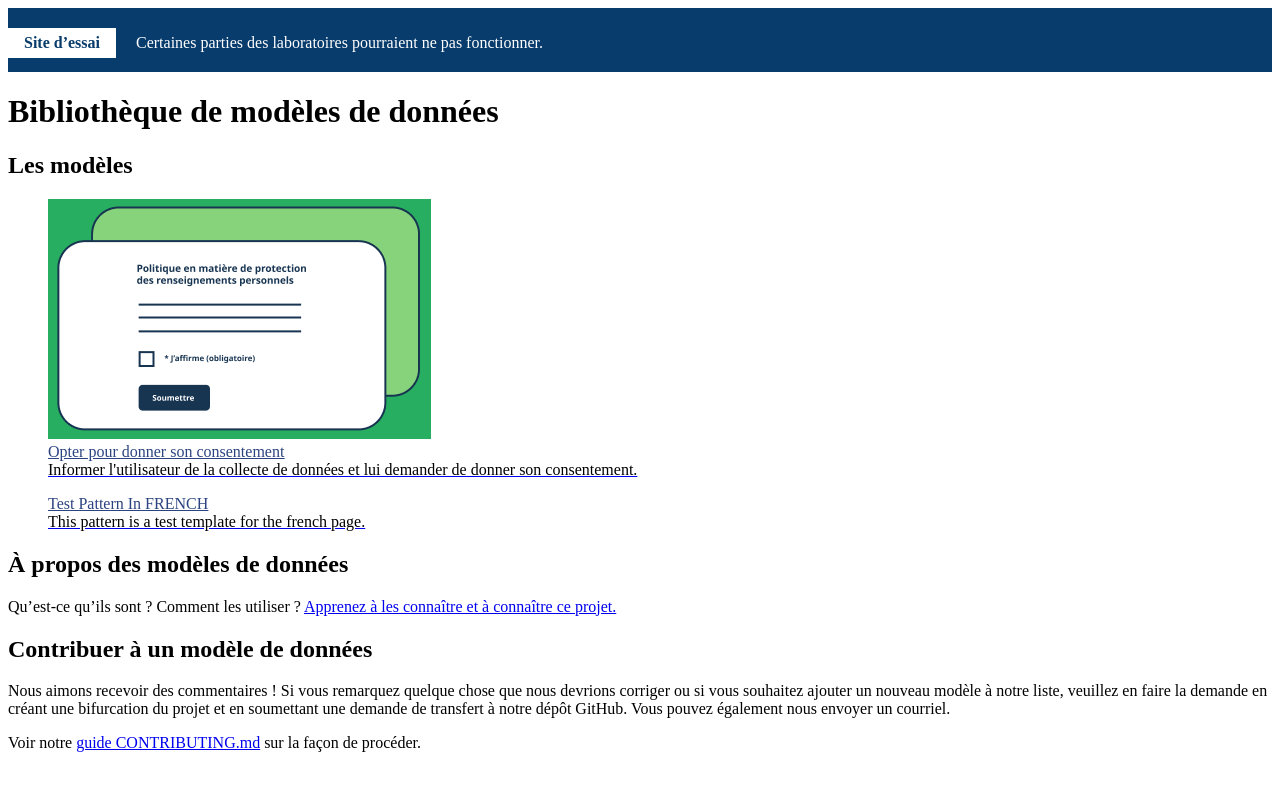
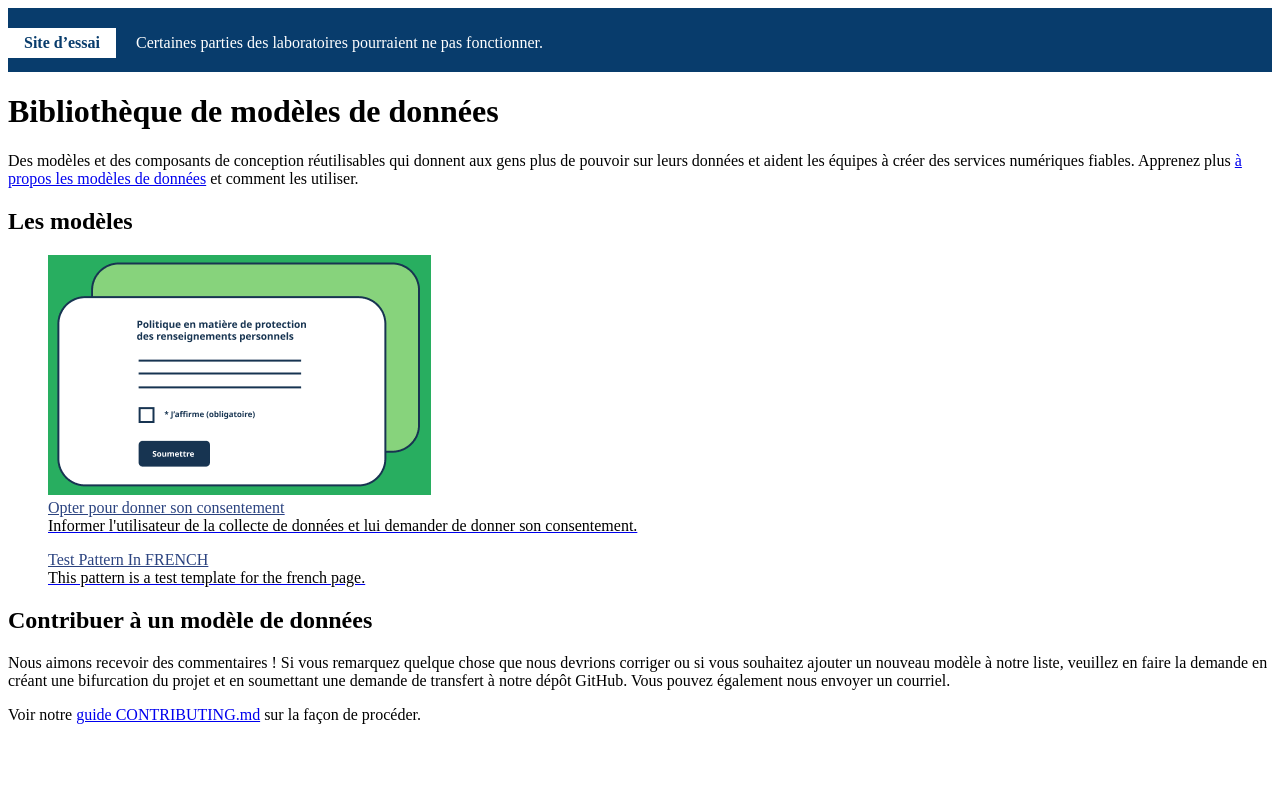
Before and after one commit to DTS-STN/Data-Patterns, a Jekyll site: the page built from index-fr.md, in a window 1280 px wide. Shown: the top 791 px of the page. Built offline with Jekyll 4.4.1, drawn with Linux system fonts in a browser that asks for light colours; comment, search, counter and statistics services are not loaded.

Commit message:
Update index-fr.md (#48)
* Update index-fr.md

updating to match english

* Update index-fr.md

Co-authored-by: Shaun Laughland <shaun.laughland@hrsdc-rhdcc.gc.ca>

```diff
--- a/index-fr.md
+++ b/index-fr.md
@@ -6,12 +6,9 @@ lang: fr
 date-modified: 2021-07-07
 ---
 
+Des modèles et des composants de conception réutilisables qui donnent aux gens plus de pouvoir sur leurs données et aident les équipes à créer des services numériques fiables.
+Apprenez plus [à propos les modèles de données](about-fr.html) et comment les utiliser.
+
 ## Les modèles
 
 {% include pattern-cards.html %}
-
-## À propos des modèles de données
-
-Qu'est-ce qu'ils sont ?
-Comment les utiliser ?
-[Apprenez à les connaître et à connaître ce projet.](about-fr.html)
```
